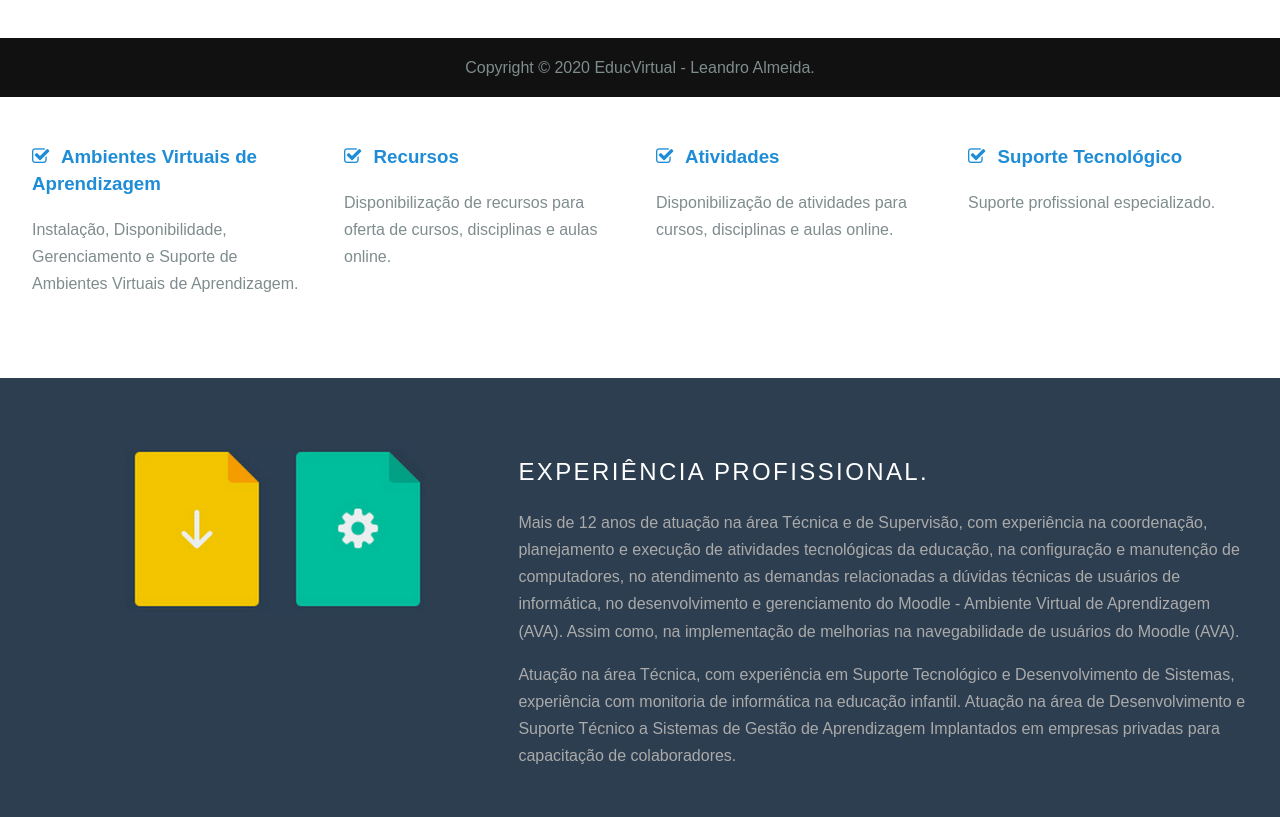
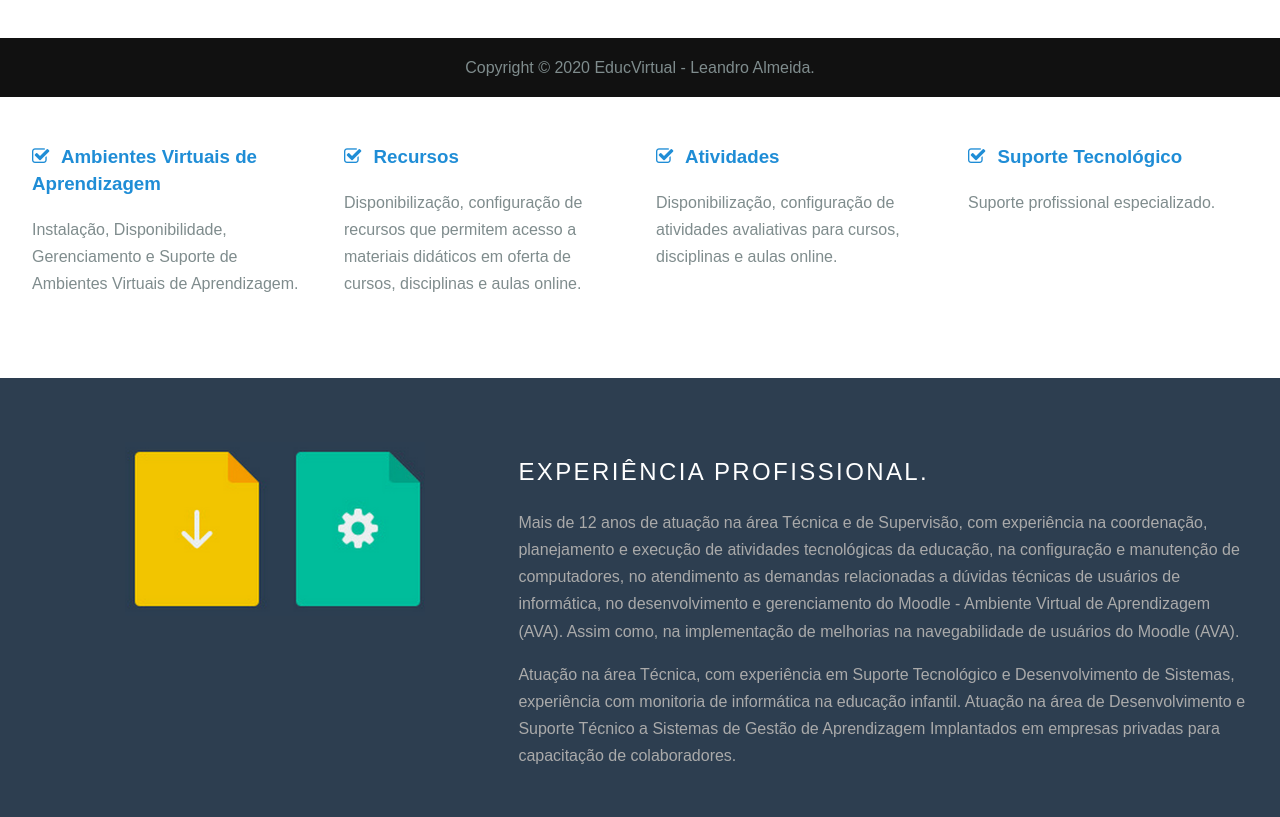
Before and after one commit to leandroadev/educvirtual, a PHP site: page / in a window 1280 px wide. Shown: the part 703-1520 px from the top of the page. Run offline with PHP 8.4, Linux system fonts and the light colour scheme; some libraries are stand-ins or nearby versions.

Commit message:
Sixth Commit

```diff
--- a/educvirtual/index.php
+++ b/educvirtual/index.php
@@ -72,7 +72,7 @@
                     Recursos
                 </h3>
                 <p>
-                    Disponibilização de recursos para oferta de cursos, disciplinas e aulas online.
+                    Disponibilização, configuração de recursos que permitem acesso a materiais didáticos em oferta de cursos, disciplinas e aulas online.
                 </p>
             </div>
             <div class="l-box pure-u-1 pure-u-md-1-2 pure-u-lg-1-4">
@@ -81,7 +81,7 @@
                     Atividades
                 </h3>
                 <p>
-                    Disponibilização de atividades para cursos, disciplinas e aulas online.
+                    Disponibilização, configuração de atividades avaliativas para cursos, disciplinas e aulas online.
                 </p>
             </div>
             <div class="l-box pure-u-1 pure-u-md-1-2 pure-u-lg-1-4">
```
